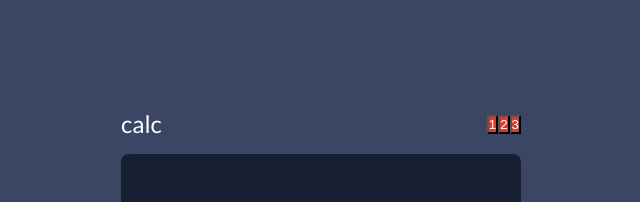
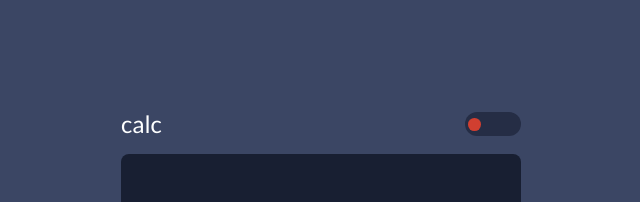
Before and after one commit to victortwu/calc_app_frontendmentor, a React (Create React App) app: page / in a window 1280 px wide. Shown: the top 202 px of the page, without its empty margins (319-959 px from the left). Built offline with nearby package versions, Linux system fonts and the light colour scheme.

Commit message:
themw switch styled and functional

```diff
--- a/src/App.css
+++ b/src/App.css
@@ -25,8 +25,6 @@ main {
 .calculatorContainer {
   height: 75%;
   width: 25rem;
-
-
 }
 
 header {
@@ -41,6 +39,34 @@ header {
 .title {
   font-size: 1.5rem;
 }
+
+.slider {
+  position: relative;
+  height: 1.5rem;
+  width: 3.5rem;
+  border-radius: 2rem;
+  display: flex;
+  justify-content: space-between;
+  align-items: center;
+}
+
+.slider > button {
+  width: .8rem;
+  height: .8rem;
+  background: none;
+  border: none;
+}
+
+.sliderSwitch {
+  position: absolute;
+  left: 0rem;
+  bottom: 0.3rem;
+  width: .8rem;
+  height: .8rem;
+  border-radius: 50%;
+}
+
+
 
 .display {
   height: 16%;
@@ -162,6 +188,8 @@ header {
   color: gray;
 }
 
+
+
 @media screen and (max-width: 500px) {
   .main {
     height: 100vh;
--- a/src/App.js
+++ b/src/App.js
@@ -7,6 +7,7 @@ function App() {
 const theme = createThemes()
 const dotRef = React.useRef()
 const displayRef = React.useRef()
+const sliderRef = React.useRef()
 
 const [numberButtons, setNumberButtons] = useState([])
 const [previousNumber, setPreviousNumber] = useState('')
@@ -120,6 +121,7 @@ let tempNumBtnArr = []
       }
 
 
+
 useEffect(() => {
   addNumberButtons()
   setNumberButtons(tempNumBtnArr)
@@ -134,9 +136,12 @@ return (
         <header>
             <span style={style[0]} className='title'>calc</span>
             <div className='themeSwitch'>
-                <button style={style[1]} onClick={()=> setStyle(theme.one)}>1</button>
-                <button style={style[1]} onClick={()=> setStyle(theme.two)}>2</button>
-                <button style={style[1]} onClick={()=> setStyle(theme.three)}>3</button>
+              <div style={style[1]} className='slider'>
+                <div ref={sliderRef} style={style[8]} className='sliderSwitch'/>
+                <button style={style[9]} onClick={()=>setStyle(theme.one)}>{''}</button>
+                <button style={style[9]} onClick={()=>setStyle(theme.two)}>{''}</button>
+                <button style={style[9]} onClick={()=>setStyle(theme.three)}>{''}</button>
+              </div>
             </div>
         </header>
 
--- a/src/styles/themes.js
+++ b/src/styles/themes.js
@@ -57,9 +57,8 @@ export const createThemes = () => {
       {//title
         color: c1.titleFontWhite,
       },
-      {//toggleSlider
-        backgroundColor: c1.equalsBgRed,
-        color: c1.titleFontWhite,
+      {//toggle slot
+        backgroundColor: c1.keypadBgGray,
       },
       {//main
         backgroundColor: c1.bodyBgGray,
@@ -89,14 +88,17 @@ export const createThemes = () => {
         color: c1.resEqFontWhite,
         borderBottom: `solid .3rem ${c1.equalsBorderRed}`
       },
+      {//themeSwitch
+        backgroundColor: c1.equalsBgRed,
+        left: '.2rem'
+      },
     ],
     two : [
       {//title
         color: c2.titleFontBlack,
       },
-      {//toggleSlider
-        backgroundColor: c2.equalsBgOrange,
-        color: c2.titleFontBlack,
+      {//toggle slot
+        backgroundColor: c2.keypadBgGray,
       },
       {//main
         backgroundColor: c2.bodyBgGray,
@@ -126,14 +128,17 @@ export const createThemes = () => {
         color: c2.resEqFontWhite,
         borderBottom: `solid .3rem ${c2.equalsBorderRed}`
       },
+      {//themeSwitch
+        backgroundColor: c2.equalsBgOrange,
+        left: '1.4rem'
+      },
     ],
     three : [
       {//title
         color: c3.titleFontYellow,
       },
-      {//toggleSlider
-        backgroundColor: c3.equalsBgNeonBlue,
-        color: c3.titleFontYellow,
+      {//toggle slot
+        backgroundColor: c3.keypadBgDarkPurple,
       },
       {//main
         backgroundColor: c3.bodyBgDark,
@@ -163,6 +168,10 @@ export const createThemes = () => {
         color: '#003f40',
         borderBottom: `solid .3rem #7af1ef`
       },
+      {//themeSwitch
+        backgroundColor: c3.equalsBgNeonBlue,
+        left: '2.5rem'
+      },
     ],
   }
 }
```
